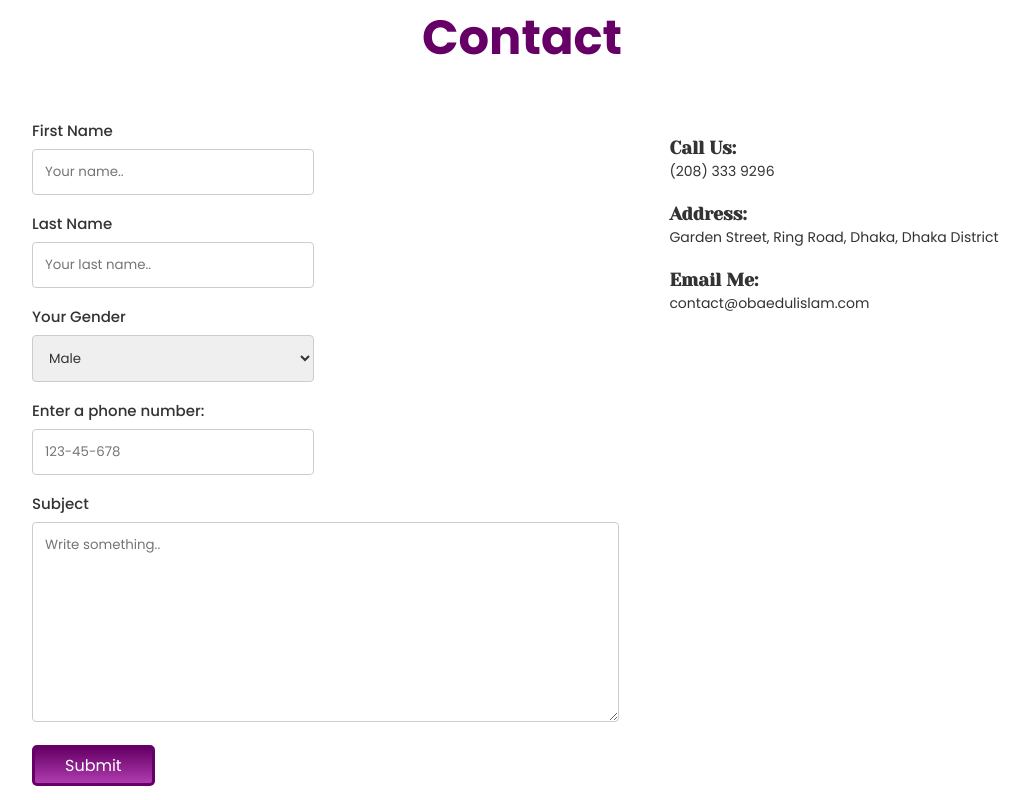
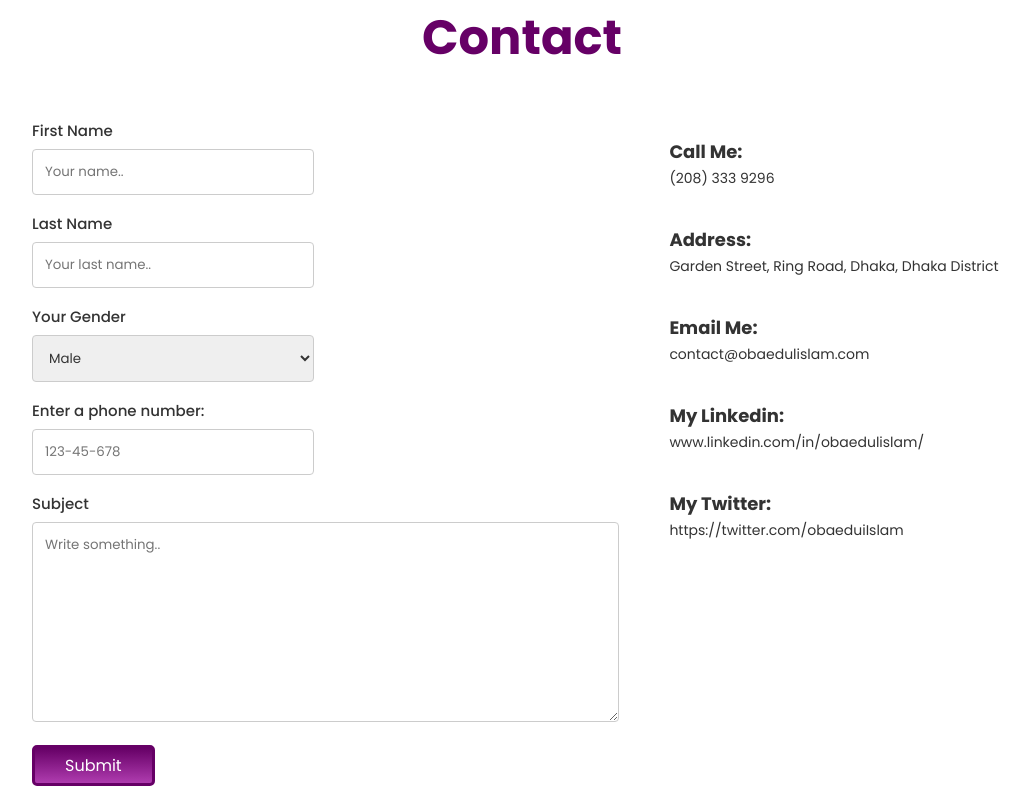
Before and after one commit to obaedulislam/mission2022, a plain HTML site: page index.html in a window 1280 px wide. Shown: the part 2460-3260 px from the top of the page, without its empty margins (118-1148 px from the left). Drawn offline with Linux system fonts and the light colour scheme.

Commit message:
final commit

```diff
--- a/css/style.css
+++ b/css/style.css
@@ -38,7 +38,7 @@ h4{
 }
 h6{
     margin: 0;
-    font-family: 'Yeseva One', cursive;
+    font-family: 'Poppins', sans-serif;
     font-size: 18px;
     color: #333;
 }
@@ -257,12 +257,16 @@ input[type=text], input[type=tel], select, textarea {
       margin: 0;
       font-size: 14px;
   }
-  .call, .address {
-      margin-bottom: 20px;
+  .call, .address, .my-email, .linkedin {
+      margin-bottom: 35px;
   }
+  /** Contact Details CSS End **/
+
+
+  /** Footer CSS Start **/
   footer{
       margin: 0;
-      padding: 50px;
+      padding: 30px;
       text-align: center;
       background-color: #0B0D17;
   }
@@ -280,4 +284,4 @@ input[type=text], input[type=tel], select, textarea {
   footer p{
       color: #D9DBE1;
   }
-/** Contact Details CSS End **/
+  /** Footer CSS End **/
--- a/index.html
+++ b/index.html
@@ -127,7 +127,7 @@
 
             <div class="contact-info">
                 <div class="call">
-                    <h6>Call Us:</h6>
+                    <h6>Call Me:</h6>
                     <p>(208) 333 9296</p>
                 </div>
                 <div class="address">
@@ -137,6 +137,14 @@
                 <div class="address">
                     <h6>Email Me:</h6>
                     <p>contact@obaedulislam.com</p>
+                </div>
+                <div class="linkedin">
+                    <h6>My Linkedin:</h6>
+                    <p>www.linkedin.com/in/obaedulislam/</p>
+                </div>
+                <div class="twitter">
+                    <h6>My Twitter:</h6>
+                    <p>https://twitter.com/obaeduiIslam</p>
                 </div>
 
             </div>
```
